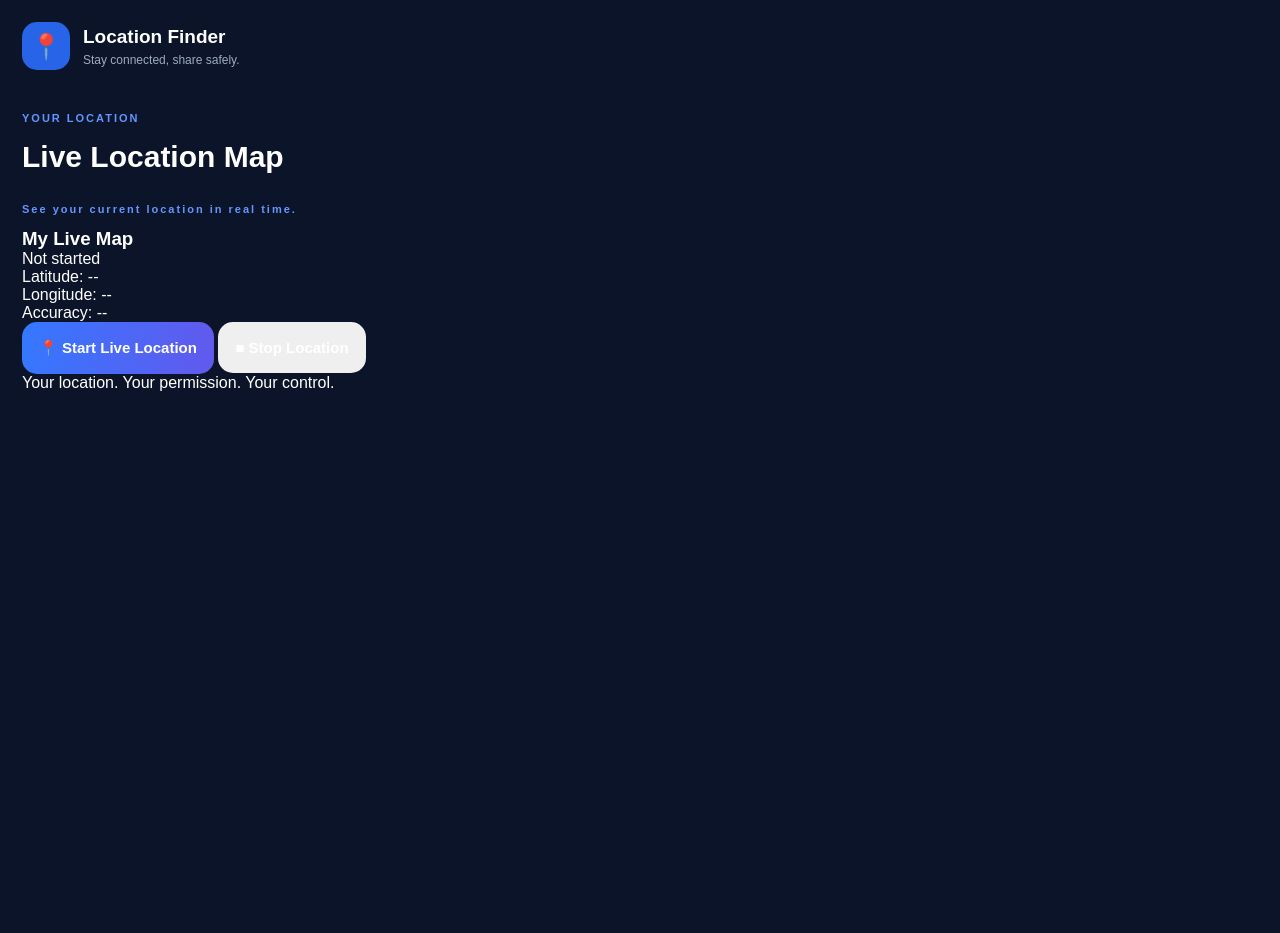
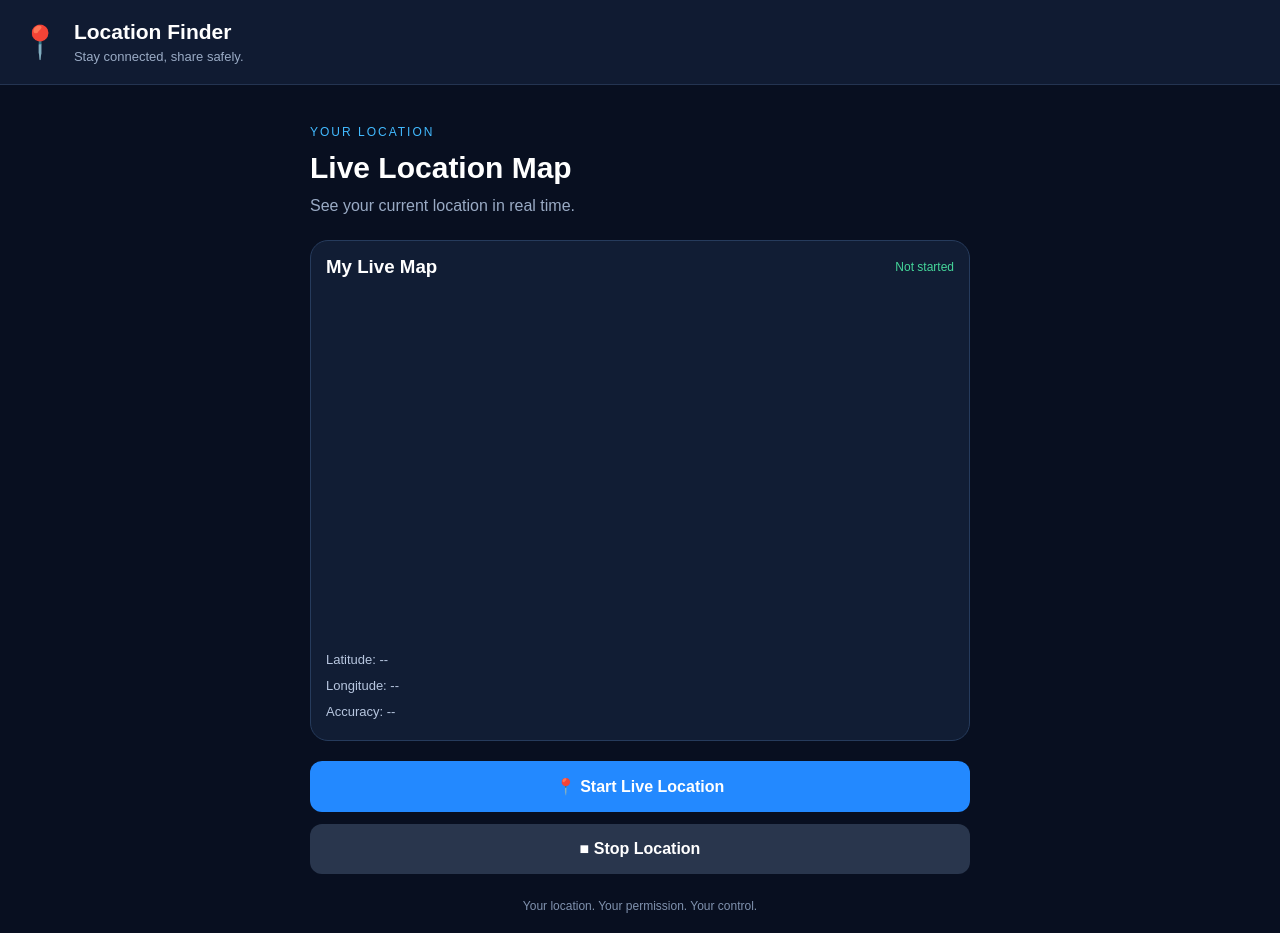
Before and after one commit to Naitikgupta2011/location-finder, a plain HTML site: page index.html in a window 1280 px wide. Before the commit the page ends 800 px from the top, so only its background shows below. Drawn offline with nearby package versions, Linux system fonts and the light colour scheme.

Commit message:
Update style.css

```diff
--- a/style.css
+++ b/style.css
@@ -1,4 +1,3 @@
-
 * {
   margin: 0;
   padding: 0;
@@ -6,119 +5,122 @@
 }
 
 body {
-  background: #0b1428;
-  color: white;
+  background: #080f20;
+  color: #ffffff;
   font-family: Arial, sans-serif;
-  min-height: 100vh;
-  padding: 22px;
 }
 
 .header {
   display: flex;
   align-items: center;
-  gap: 13px;
-  margin-bottom: 42px;
+  gap: 14px;
+  padding: 20px;
+  background: #101b32;
+  border-bottom: 1px solid #243451;
 }
 
 .logo {
-  background: #2864e8;
-  width: 48px;
-  height: 48px;
-  border-radius: 15px;
-  display: grid;
-  place-items: center;
-  font-size: 25px;
+  font-size: 32px;
 }
 
 .header h2 {
-  font-size: 19px;
+  font-size: 21px;
 }
 
 .header p {
-  color: #9eabc3;
-  font-size: 12px;
+  color: #9aabc5;
   margin-top: 5px;
+  font-size: 13px;
 }
 
-.welcome p {
-  color: #6595ff;
-  font-size: 11px;
+.container {
+  max-width: 700px;
+  margin: auto;
+  padding: 20px;
+}
+
+.welcome {
+  margin: 20px 0 25px;
+}
+
+.eyebrow {
+  color: #42baff;
+  font-size: 12px;
   letter-spacing: 2px;
-  font-weight: bold;
-  margin-bottom: 13px;
 }
 
 .welcome h1 {
   font-size: 30px;
-  line-height: 1.35;
-  margin-bottom: 25px;
+  margin: 12px 0;
 }
 
-.welcome h1 span {
-  color: #6797ff;
+.welcome p:last-child {
+  color: #9aabc5;
 }
 
-.map {
-  height: 230px;
-  border-radius: 25px;
-  background:
-    radial-gradient(circle at 50% 40%, #244a7b, #142a4b 65%, #10203a);
-  border: 1px solid #30466a;
-  display: flex;
-  flex-direction: column;
-  align-items: center;
-  justify-content: center;
-  text-align: center;
-  margin-bottom: 27px;
+.map-card {
+  background: #111d34;
+  border: 1px solid #263b5c;
+  border-radius: 18px;
+  padding: 15px;
 }
 
-.map-icon {
-  font-size: 45px;
-  margin-bottom: 13px;
+.map-heading {
+  display: flex;
+  justify-content: space-between;
+  align-items: center;
+  margin-bottom: 14px;
+  gap: 8px;
 }
 
-.map h3 {
-  font-size: 18px;
-  margin-bottom: 8px;
+.map-heading span {
+  color: #45d69a;
+  font-size: 12px;
 }
 
-.map p {
-  font-size: 12px;
-  color: #aebdd4;
+#map {
+  width: 100%;
+  height: 340px;
+  border-radius: 12px;
+  z-index: 1;
 }
 
-.actions {
-  display: flex;
-  flex-direction: column;
-  gap: 13px;
+.coordinates {
+  padding-top: 15px;
+  color: #b7c6df;
+  font-size: 13px;
+  line-height: 2;
+  overflow-wrap: anywhere;
+}
+
+.controls {
+  display: grid;
+  gap: 12px;
+  margin-top: 20px;
 }
 
 button {
+  padding: 16px;
   border: none;
-  border-radius: 15px;
-  padding: 17px;
-  font-size: 15px;
+  border-radius: 12px;
+  font-size: 16px;
   font-weight: bold;
+  cursor: pointer;
+}
+
+.primary {
+  background: #2389ff;
   color: white;
 }
 
-.primary {
-  background: linear-gradient(100deg, #3478ff, #6259ed);
+.stop {
+  background: #29364d;
+  color: white;
 }
 
-.secondary {
-  background: #182743;
-  border: 1px solid #304363;
+.privacy {
+  text-align: center;
+  color: #8092ae;
+  font-size: 12px;
+  margin-top: 25px;
 }
-
-button:active {
-  opacity: 0.75;
-}
-
-footer {
-  color: #8191aa;
-  font-size: 11px;
-  text-align: center;
-  margin-top: 35px;
-  padding-bottom: 15px;
-}
```
